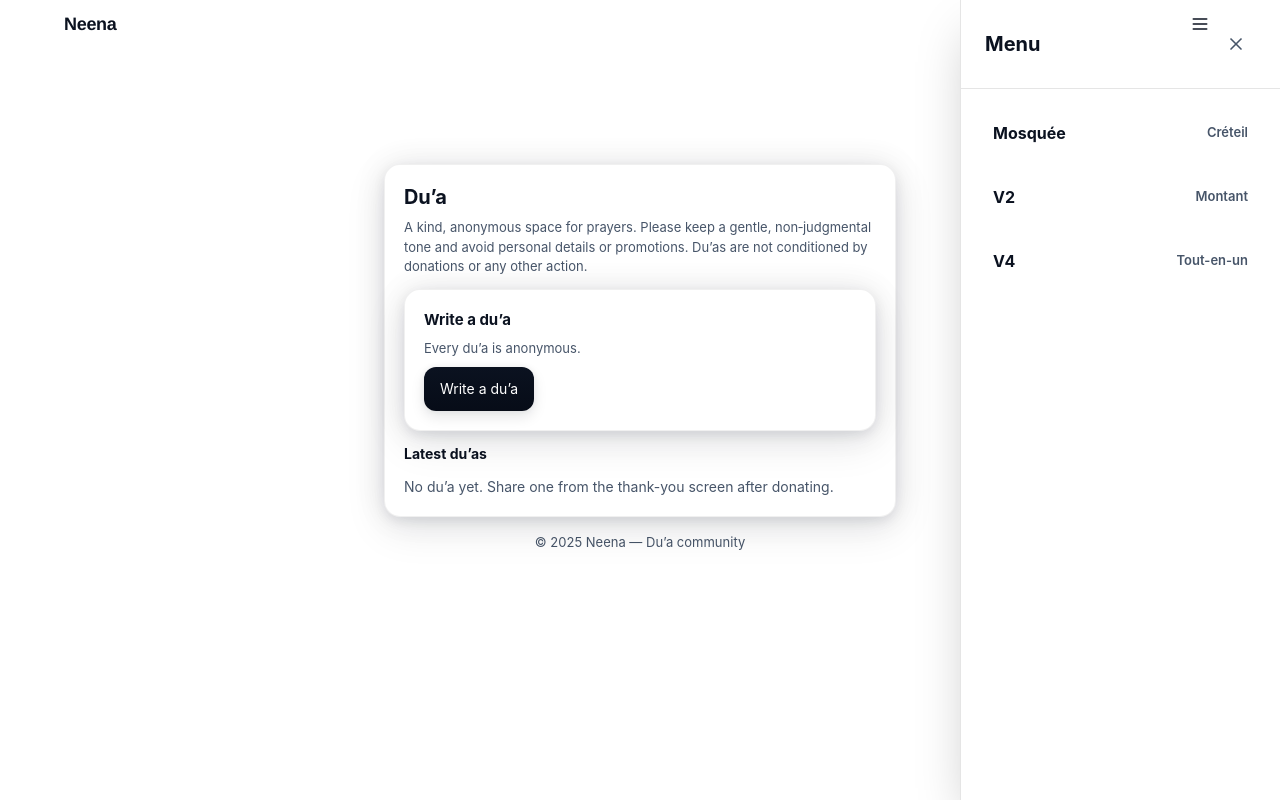
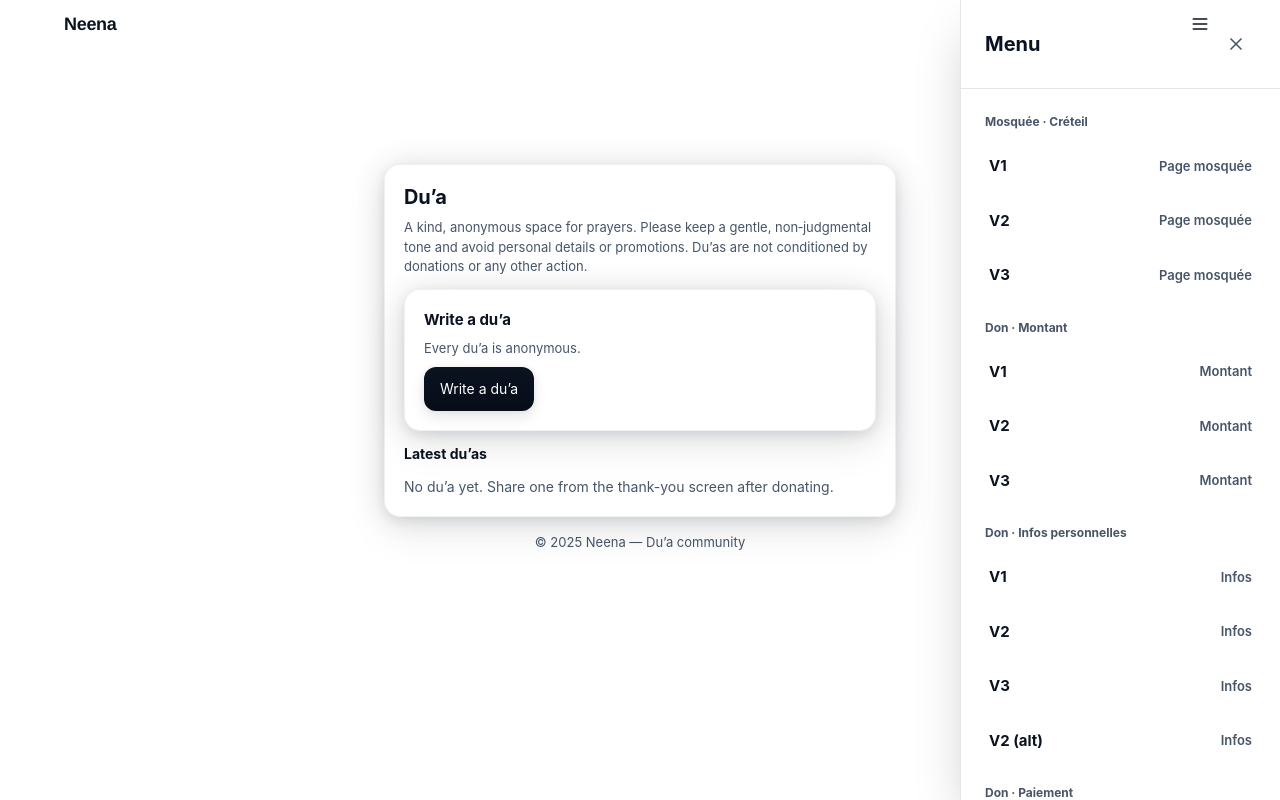
Before and after one commit to chaaaady/NeenaV3, a Next.js app: page /duaa in a window 1280 px wide. Both pictures are taken after a click on the button "Menu". Built offline with nearby package versions, Linux system fonts and the light colour scheme.

Commit message:
feat(menu): add links to all design versions and pages (mosquée V1/V2/V3, steps, all-in-one, duaa, bénévolat)

```diff
--- a/src/components/SideMenu.tsx
+++ b/src/components/SideMenu.tsx
@@ -56,22 +56,118 @@ export function SideMenu({ isOpen, onClose }: { isOpen: boolean; onClose: () =>
 
       <div className="p-4 space-y-2">
         <nav className="space-y-2">
+          {/* Mosquée - Créteil (versions) */}
+          <div className="px-2 pt-2 pb-1 text-[12px] font-[700] text-[var(--text-muted)]">Mosquée · Créteil</div>
           <Link href="/mosquee/creteil" className="block" onClick={onClose}>
-            <span className="w-full flex items-center justify-between p-4 rounded-[var(--radius-all)] hover:bg-[var(--surface-2)] transition-colors text-left text-[16px] font-[700] text-[var(--text)]">
-              Mosquée
-              <span className="text-[13px] font-[600] text-[var(--text-muted)]">Créteil</span>
+            <span className="w-full flex items-center justify-between p-3 rounded-[var(--radius-all)] hover:bg-[var(--surface-2)] transition-colors text-left text-[15px] font-[700] text-[var(--text)]">
+              V1
+              <span className="text-[13px] font-[600] text-[var(--text-muted)]">Page mosquée</span>
+            </span>
+          </Link>
+          <Link href="/mosquee/creteil/v2" className="block" onClick={onClose}>
+            <span className="w-full flex items-center justify-between p-3 rounded-[var(--radius-all)] hover:bg-[var(--surface-2)] transition-colors text-left text-[15px] font-[700] text-[var(--text)]">
+              V2
+              <span className="text-[13px] font-[600] text-[var(--text-muted)]">Page mosquée</span>
+            </span>
+          </Link>
+          <Link href="/mosquee/creteil/v3" className="block" onClick={onClose}>
+            <span className="w-full flex items-center justify-between p-3 rounded-[var(--radius-all)] hover:bg-[var(--surface-2)] transition-colors text-left text-[15px] font-[700] text-[var(--text)]">
+              V3
+              <span className="text-[13px] font-[600] text-[var(--text-muted)]">Page mosquée</span>
+            </span>
+          </Link>
+
+          {/* Don - Montant */}
+          <div className="px-2 pt-3 pb-1 text-[12px] font-[700] text-[var(--text-muted)]">Don · Montant</div>
+          <Link href="/step-amount" className="block" onClick={onClose}>
+            <span className="w-full flex items-center justify-between p-3 rounded-[var(--radius-all)] hover:bg-[var(--surface-2)] transition-colors text-left text-[15px] font-[700] text-[var(--text)]">
+              V1
+              <span className="text-[13px] font-[600] text-[var(--text-muted)]">Montant</span>
             </span>
           </Link>
           <Link href="/step-amount-v2" className="block" onClick={onClose}>
-            <span className="w-full flex items-center justify-between p-4 rounded-[var(--radius-all)] hover:bg-[var(--surface-2)] transition-colors text-left text-[16px] font-[700] text-[var(--text)]">
+            <span className="w-full flex items-center justify-between p-3 rounded-[var(--radius-all)] hover:bg-[var(--surface-2)] transition-colors text-left text-[15px] font-[700] text-[var(--text)]">
               V2
               <span className="text-[13px] font-[600] text-[var(--text-muted)]">Montant</span>
             </span>
           </Link>
+          <Link href="/step-amount-v3" className="block" onClick={onClose}>
+            <span className="w-full flex items-center justify-between p-3 rounded-[var(--radius-all)] hover:bg-[var(--surface-2)] transition-colors text-left text-[15px] font-[700] text-[var(--text)]">
+              V3
+              <span className="text-[13px] font-[600] text-[var(--text-muted)]">Montant</span>
+            </span>
+          </Link>
+
+          {/* Don - Infos personnelles */}
+          <div className="px-2 pt-3 pb-1 text-[12px] font-[700] text-[var(--text-muted)]">Don · Infos personnelles</div>
+          <Link href="/step-personal" className="block" onClick={onClose}>
+            <span className="w-full flex items-center justify-between p-3 rounded-[var(--radius-all)] hover:bg-[var(--surface-2)] transition-colors text-left text-[15px] font-[700] text-[var(--text)]">
+              V1
+              <span className="text-[13px] font-[600] text-[var(--text-muted)]">Infos</span>
+            </span>
+          </Link>
+          <Link href="/step-personal-v2" className="block" onClick={onClose}>
+            <span className="w-full flex items-center justify-between p-3 rounded-[var(--radius-all)] hover:bg-[var(--surface-2)] transition-colors text-left text-[15px] font-[700] text-[var(--text)]">
+              V2
+              <span className="text-[13px] font-[600] text-[var(--text-muted)]">Infos</span>
+            </span>
+          </Link>
+          <Link href="/step-personal-v3" className="block" onClick={onClose}>
+            <span className="w-full flex items-center justify-between p-3 rounded-[var(--radius-all)] hover:bg-[var(--surface-2)] transition-colors text-left text-[15px] font-[700] text-[var(--text)]">
+              V3
+              <span className="text-[13px] font-[600] text-[var(--text-muted)]">Infos</span>
+            </span>
+          </Link>
+          {/* Variante alternative existante */}
+          <Link href="/step-personal-V2" className="block" onClick={onClose}>
+            <span className="w-full flex items-center justify-between p-3 rounded-[var(--radius-all)] hover:bg-[var(--surface-2)] transition-colors text-left text-[15px] font-[700] text-[var(--text)]">
+              V2 (alt)
+              <span className="text-[13px] font-[600] text-[var(--text-muted)]">Infos</span>
+            </span>
+          </Link>
+
+          {/* Don - Paiement */}
+          <div className="px-2 pt-3 pb-1 text-[12px] font-[700] text-[var(--text-muted)]">Don · Paiement</div>
+          <Link href="/step-payment" className="block" onClick={onClose}>
+            <span className="w-full flex items-center justify-between p-3 rounded-[var(--radius-all)] hover:bg-[var(--surface-2)] transition-colors text-left text-[15px] font-[700] text-[var(--text)]">
+              V1
+              <span className="text-[13px] font-[600] text-[var(--text-muted)]">Paiement</span>
+            </span>
+          </Link>
+          <Link href="/step-payment-v2" className="block" onClick={onClose}>
+            <span className="w-full flex items-center justify-between p-3 rounded-[var(--radius-all)] hover:bg-[var(--surface-2)] transition-colors text-left text-[15px] font-[700] text-[var(--text)]">
+              V2
+              <span className="text-[13px] font-[600] text-[var(--text-muted)]">Paiement</span>
+            </span>
+          </Link>
+          <Link href="/step-payment-v3" className="block" onClick={onClose}>
+            <span className="w-full flex items-center justify-between p-3 rounded-[var(--radius-all)] hover:bg-[var(--surface-2)] transition-colors text-left text-[15px] font-[700] text-[var(--text)]">
+              V3
+              <span className="text-[13px] font-[600] text-[var(--text-muted)]">Paiement</span>
+            </span>
+          </Link>
+
+          {/* Flow tout-en-un */}
+          <div className="px-2 pt-3 pb-1 text-[12px] font-[700] text-[var(--text-muted)]">Tout-en-un</div>
           <Link href="/step-all-v4" className="block" onClick={onClose}>
-            <span className="w-full flex items-center justify-between p-4 rounded-[var(--radius-all)] hover:bg-[var(--surface-2)] transition-colors text-left text-[16px] font-[700] text-[var(--text)]">
+            <span className="w-full flex items-center justify-between p-3 rounded-[var(--radius-all)] hover:bg-[var(--surface-2)] transition-colors text-left text-[15px] font-[700] text-[var(--text)]">
               V4
-              <span className="text-[13px] font-[600] text-[var(--text-muted)]">Tout-en-un</span>
+              <span className="text-[13px] font-[600] text-[var(--text-muted)]">Étapes combinées</span>
+            </span>
+          </Link>
+
+          {/* Autres */}
+          <div className="px-2 pt-3 pb-1 text-[12px] font-[700] text-[var(--text-muted)]">Autres</div>
+          <Link href="/duaa" className="block" onClick={onClose}>
+            <span className="w-full flex items-center justify-between p-3 rounded-[var(--radius-all)] hover:bg-[var(--surface-2)] transition-colors text-left text-[15px] font-[700] text-[var(--text)]">
+              Duaa
+              <span className="text-[13px] font-[600] text-[var(--text-muted)]">Flux prières</span>
+            </span>
+          </Link>
+          <Link href="/benevolat" className="block" onClick={onClose}>
+            <span className="w-full flex items-center justify-between p-3 rounded-[var(--radius-all)] hover:bg-[var(--surface-2)] transition-colors text-left text-[15px] font-[700] text-[var(--text)]">
+              Bénévolat
+              <span className="text-[13px] font-[600] text-[var(--text-muted)]">Rejoindre</span>
             </span>
           </Link>
         </nav>
```
